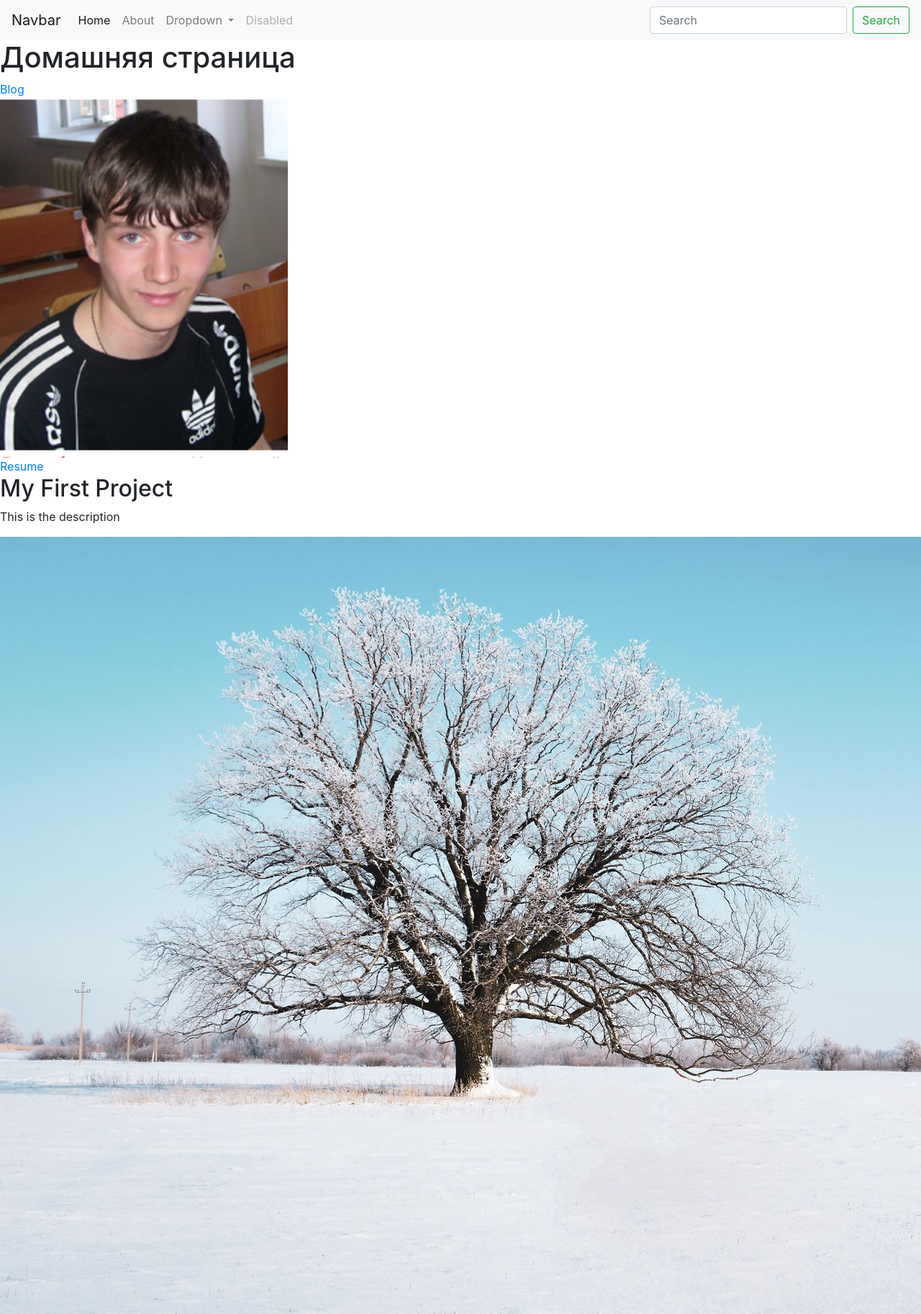
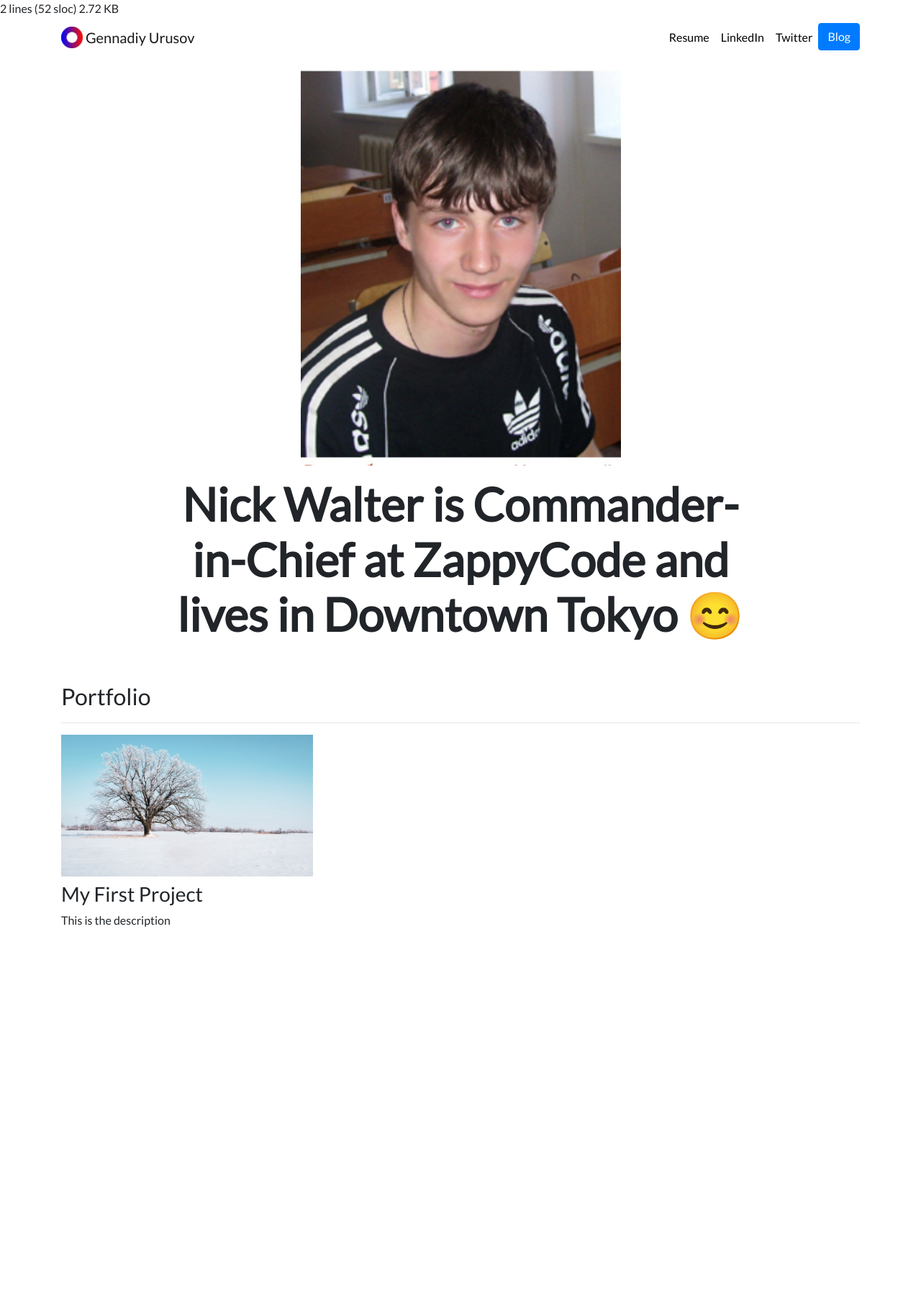
Before and after one commit to gendolf4141/Portfolio, a Django app: page / in a window 1280 px wide; the page is wider, and only the part inside the window is pictured. Shown: that part at 72% size. After the commit the page ends 1288 px from the top of that part, so only its background shows below. Run offline with Django 4.2, Linux system fonts and the light colour scheme; data comes from the database, SQL or seed files in the repository; some libraries are stand-ins or nearby versions.

Commit message:
'добавление_готового_шаблона_оформления_от_создателя_курса'

```diff
--- /dev/null
+++ b/portfolio/my_portfolio/static/my_portfolio/custom.css
@@ -0,0 +1,24 @@
+.navbar-nav .nav-link {
+    color: rgba(0,0,0,1) !important;
+}
+
+.navbar-nav .nav-link:hover {
+    color: rgba(0,0,0,.5) !important;
+}
+
+body {
+    font-family: 'Lato', sans-serif;
+}
+
+#blogtitle {
+    font-size: 6rem;
+}
+
+@media (min-width: 992px) {
+    #hometext {
+        font-size: 4rem;
+    }
+    #blogdetailtitle {
+        font-size: 5rem;
+    }
+}
--- a/portfolio/my_portfolio/templates/my_portfolio/base.html
+++ b/portfolio/my_portfolio/templates/my_portfolio/base.html
@@ -1,58 +1,65 @@
+2 lines (52 sloc)  2.72 KB
+
+{% load static %}
+
 <!doctype html>
 <html lang="en">
+
 <head>
   <!-- Required meta tags -->
   <meta charset="utf-8">
   <meta name="viewport" content="width=device-width, initial-scale=1, shrink-to-fit=no">
 
   <!-- Bootstrap CSS -->
-    <link rel="stylesheet" href="https://cdn.jsdelivr.net/npm/bootstrap@4.4.1/dist/css/bootstrap.min.css" integrity="sha384-Vkoo8x4CGsO3+Hhxv8T/Q5PaXtkKtu6ug5TOeNV6gBiFeWPGFN9MuhOf23Q9Ifjh" crossorigin="anonymous">
+  <link rel="stylesheet" href="https://stackpath.bootstrapcdn.com/bootstrap/4.4.1/css/bootstrap.min.css" integrity="sha384-Vkoo8x4CGsO3+Hhxv8T/Q5PaXtkKtu6ug5TOeNV6gBiFeWPGFN9MuhOf23Q9Ifjh" crossorigin="anonymous">
 
-    <title>Hello, world!</title>
+  <link rel="stylesheet" href="{% static 'my_portfolio/custom.css' %}">
+
+  <link href="https://fonts.googleapis.com/css?family=Lato&display=swap" rel="stylesheet">
+
+  <link rel="icon" type="image/png" href="{% static 'my_portfolio/Logo.png' %}">
+
+  <title>Gennadiy Urusov</title>
 </head>
+
 <body>
-  <nav class="navbar navbar-expand-lg navbar-light bg-light">
-  <a class="navbar-brand" href="#">Navbar</a>
-  <button class="navbar-toggler" type="button" data-toggle="collapse" data-target="#navbarSupportedContent" aria-controls="navbarSupportedContent" aria-expanded="false" aria-label="Toggle navigation">
+
+  <nav id="topNav" class="navbar navbar-expand-md navbar-light">
+    <div class="container">
+      <a class="navbar-brand" href="{% url 'home' %}">
+        <img src="{% static 'my_portfolio/Logo.png' %}" width="30" height="30" class="d-inline-block align-top" alt="Nick's Logo">
+        <span>Gennadiy Urusov</span>
+      </a>
+      <button class="navbar-toggler" type="button" data-toggle="collapse" data-target="#navbarNav" aria-controls="navbarNav" aria-expanded="false" aria-label="Toggle navigation">
         <span class="navbar-toggler-icon"></span>
       </button>
-
-  <div class="collapse navbar-collapse" id="navbarSupportedContent">
-    <ul class="navbar-nav mr-auto">
-      <li class="nav-item active">
-        <a class="nav-link" href="#">Home <span class="sr-only">(current)</span></a>
+      <div class="collapse navbar-collapse text-center" id="navbarNav">
+        <ul class="navbar-nav ml-auto">
+          <li class="nav-item">
+            <a class="nav-link" href="{% static 'my_portfolio/resume_gennadiy_urusov.pdf' %}">Resume</a>
           </li>
           <li class="nav-item">
-        <a class="nav-link" href="#">About</a>
-      </li>
-      <li class="nav-item dropdown">
-        <a class="nav-link dropdown-toggle" href="#" id="navbarDropdown" role="button" data-toggle="dropdown" aria-haspopup="true" aria-expanded="false">
-          Dropdown
-        </a>
-        <div class="dropdown-menu" aria-labelledby="navbarDropdown">
-          <a class="dropdown-item" href="#">Action</a>
-          <a class="dropdown-item" href="#">Another action</a>
-          <div class="dropdown-divider"></div>
-          <a class="dropdown-item" href="#">Something else here</a>
-        </div>
+            <a class="nav-link" href="https://www.linkedin.com/in/nick-walter/" target="_blank">LinkedIn</a>
           </li>
           <li class="nav-item">
-        <a class="nav-link disabled" href="#" tabindex="-1" aria-disabled="true">Disabled</a>
+            <a class="nav-link" href="https://twitter.com/ZappyCode" target="_blank">Twitter</a>
+          </li>
+          <li>
+            <a role="button" href="{% url 'blog:all_blogs' %}" class="btn btn-primary">Blog</a>
           </li>
         </ul>
-    <form class="form-inline my-2 my-lg-0">
-      <input class="form-control mr-sm-2" type="search" placeholder="Search" aria-label="Search">
-      <button class="btn btn-outline-success my-2 my-sm-0" type="submit">Search</button>
-    </form>
+      </div>
     </div>
   </nav>
-
+  <div class="container">
     {% block content %}{% endblock %}
+  </div>
 
   <!-- Optional JavaScript -->
   <!-- jQuery first, then Popper.js, then Bootstrap JS -->
   <script src="https://code.jquery.com/jquery-3.4.1.slim.min.js" integrity="sha384-J6qa4849blE2+poT4WnyKhv5vZF5SrPo0iEjwBvKU7imGFAV0wwj1yYfoRSJoZ+n" crossorigin="anonymous"></script>
   <script src="https://cdn.jsdelivr.net/npm/popper.js@1.16.0/dist/umd/popper.min.js" integrity="sha384-Q6E9RHvbIyZFJoft+2mJbHaEWldlvI9IOYy5n3zV9zzTtmI3UksdQRVvoxMfooAo" crossorigin="anonymous"></script>
-    <script src="https://cdn.jsdelivr.net/npm/bootstrap@4.4.1/dist/js/bootstrap.min.js" integrity="sha384-wfSDF2E50Y2D1uUdj0O3uMBJnjuUD4Ih7YwaYd1iqfktj0Uod8GCExl3Og8ifwB6" crossorigin="anonymous"></script>
+  <script src="https://stackpath.bootstrapcdn.com/bootstrap/4.4.1/js/bootstrap.min.js" integrity="sha384-wfSDF2E50Y2D1uUdj0O3uMBJnjuUD4Ih7YwaYd1iqfktj0Uod8GCExl3Og8ifwB6" crossorigin="anonymous"></script>
 </body>
+
 </html>
--- a/portfolio/my_portfolio/templates/my_portfolio/home.html
+++ b/portfolio/my_portfolio/templates/my_portfolio/home.html
@@ -1,24 +1,40 @@
-{% extends 'my_portfolio/base.html' %}
+{% extends "my_portfolio/base.html" %}
+
+{% load static %}
 
 {% block content %}
 
-<h1>Домашняя страница</h1>
-{% load static %}
-<a href="{% url 'blog:all_blogs'%}">Blog</a>
-<br>
-<img src="{% static 'my_portfolio/photo_2023-02-25_22-50-50.jpg' %}" height=500 width=400>
-<br>
-<a href="{% static 'my_portfolio/resume_gennadiy_urusov.pdf' %}">Resume</a>
-<br>
-{% for project in projects %}
+<div class="row justify-content-center my-3">
+  <div class="col-5">
+    <img src="{% static 'my_portfolio/photo_2023-02-25_22-50-50.jpg' %}" class="img-fluid">
+  </div>
+</div>
 
-    <h2>{{ project.title }}</h2>
+<div class="row justify-content-center mb-3">
+  <div class="col-md-9 text-center">
+    <h1 id="hometext" class="font-weight-bold">Nick Walter is Commander-in-Chief at ZappyCode and lives in Downtown Tokyo 😊</h1>
+  </div>
+</div>
+
+<h2 class="mt-5">Portfolio</h2>
+<hr>
+<div class="row">
+  {% for project in projects %}
+  <div class="col-lg-4 col-md-6">
+
+    {% if project.url %}
+    <a href="{{ project.url }}">
+      <img src="{{ project.image.url }}" class="img-fluid mb-2">
+    </a>
+    {% else %}
+
+    <img src="{{ project.image.url }}" class="img-fluid mb-2">
+    {% endif %}
+    <h3>{{ project.title }}</h3>
     <p>{{ project.description }}</p>
-    <img src="{{ project.image.url }}">
-    {% if project.url %}
-        <br><a href="{{ project.url }}"></a>
 
-    {% endif %}
-{% endfor %}
+  </div>
+  {% endfor %}
+</div>
 
 {% endblock %}
```
Also changed, not shown: portfolio/blog/templates/blog/all_blogs.html (+16 -5 lines), portfolio/blog/templates/blog/detail.html (+6 -3 lines), portfolio/my_portfolio/static/my_portfolio/Logo.png (added). Lines whose indentation alone changed are shown as unchanged.
